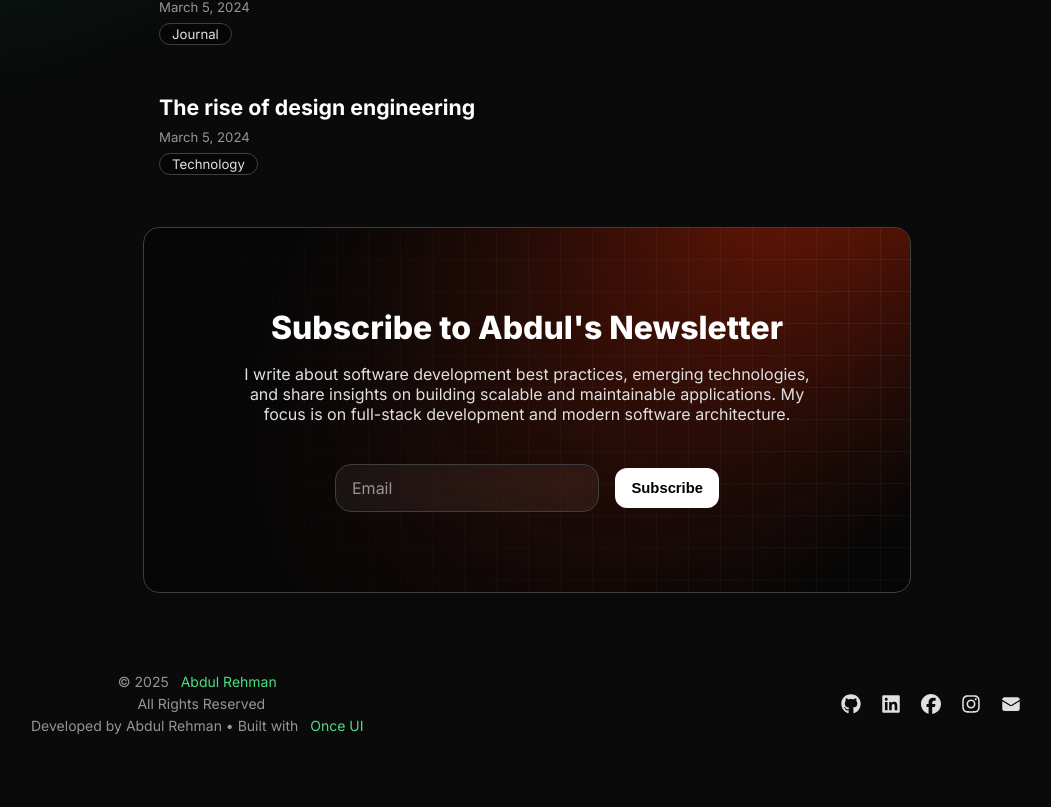
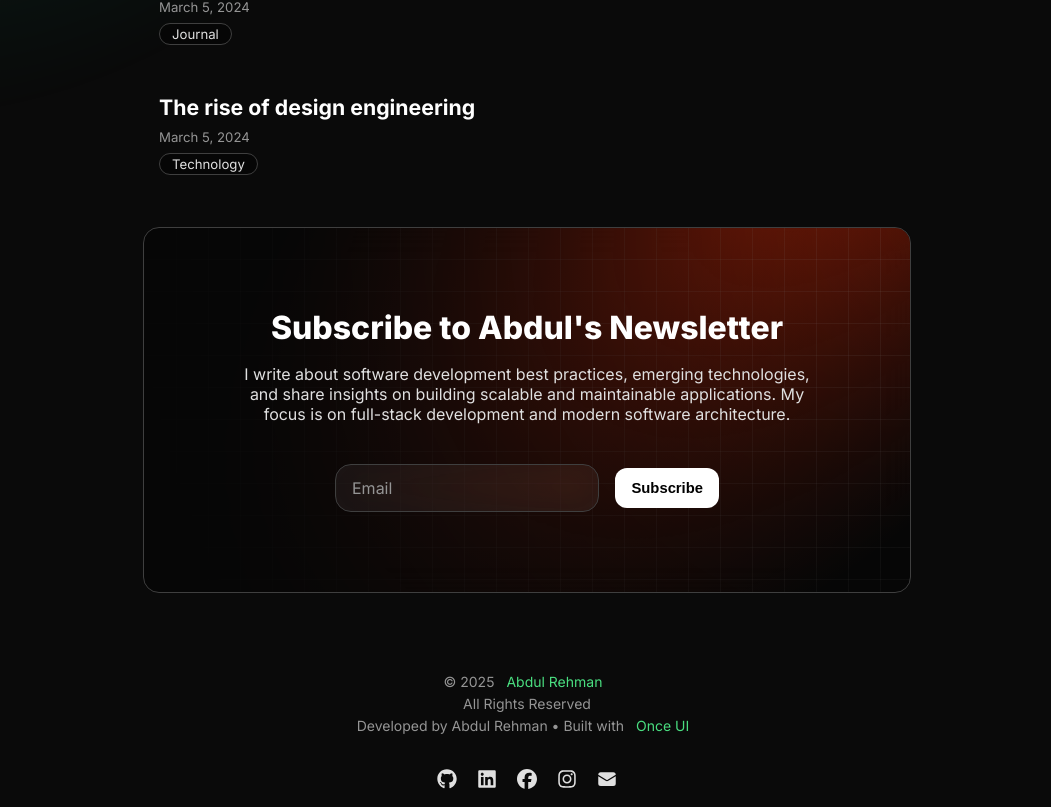
Before and after one commit to abdulsworkspace/AbdulPortfolio, a Next.js app: page /blog in a window 1280 px wide. Shown: the part 479-1286 px from the top of the page, without its empty margins (113-1164 px from the left). Before the commit the page ends 1230 px from the top, so only its background shows below. Built offline with nearby package versions, Linux system fonts and the light colour scheme.

Commit message:
update: add developer credit in footer

```diff
--- a/src/components/Footer.tsx
+++ b/src/components/Footer.tsx
@@ -20,10 +20,11 @@ export const Footer = () => {
         paddingY="8"
         paddingX="16"
         gap="16"
-        horizontal="space-between"
+        horizontal="center"
         vertical="center"
+        direction="column"
       >
-        <Text variant="body-default-s" onBackground="neutral-strong" style={{ textAlign: 'center' }}>
+        <Text variant="body-default-s" onBackground="neutral-strong" style={{ textAlign: 'center', marginBottom: '16px' }}>
           <Text onBackground="neutral-weak">© {currentYear} </Text>
           <SmartLink href="/" style={{ textDecoration: 'none' }}>
             <Text style={{ color: '#4ade80' }}>{person.name}</Text>
@@ -41,7 +42,7 @@ export const Footer = () => {
             </SmartLink>
           </Text>
         </Text>
-        <Flex gap="16">
+        <Flex gap="16" horizontal="center">
           {social.map(
             (item) =>
               item.link && (
```
